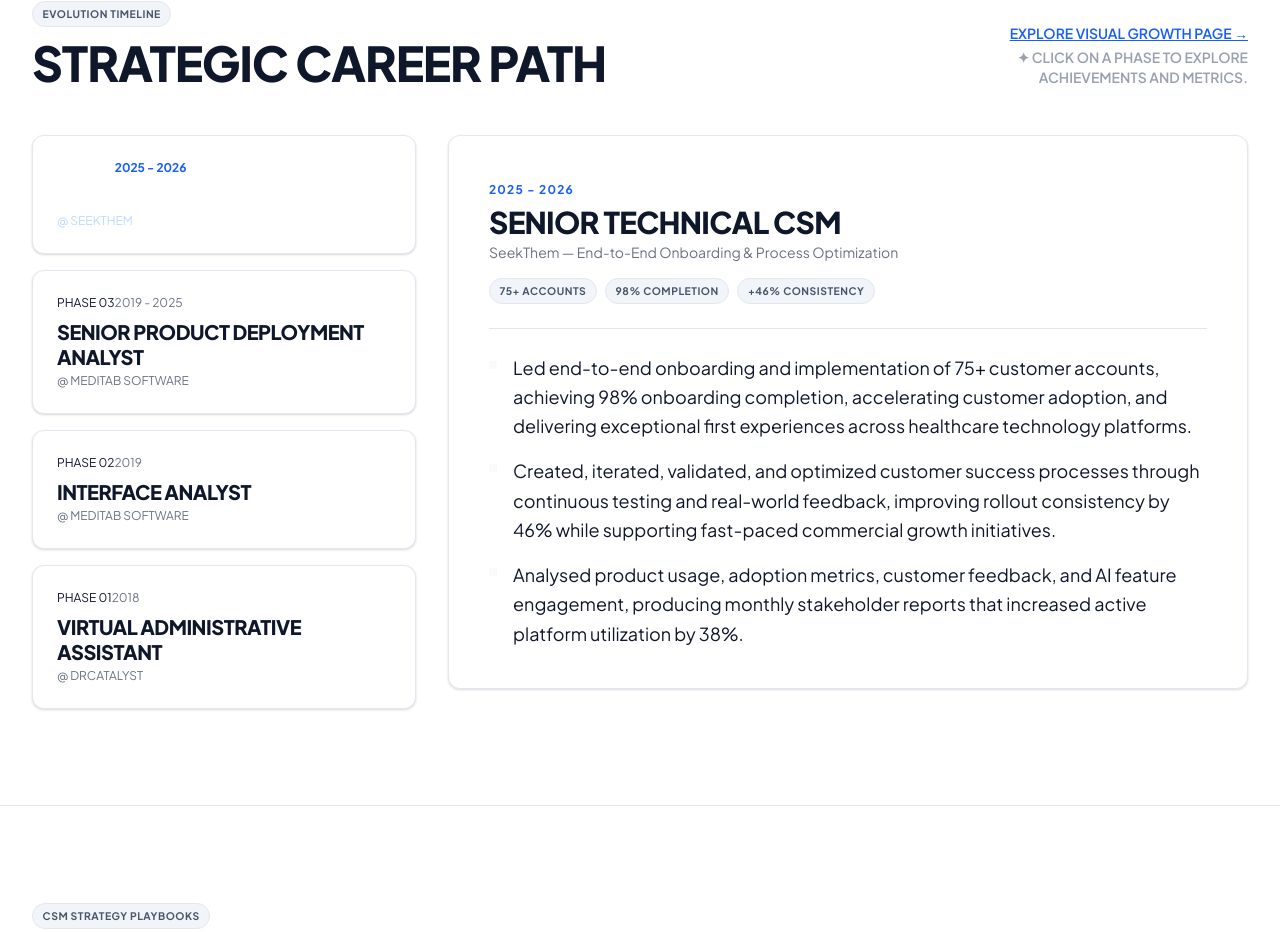
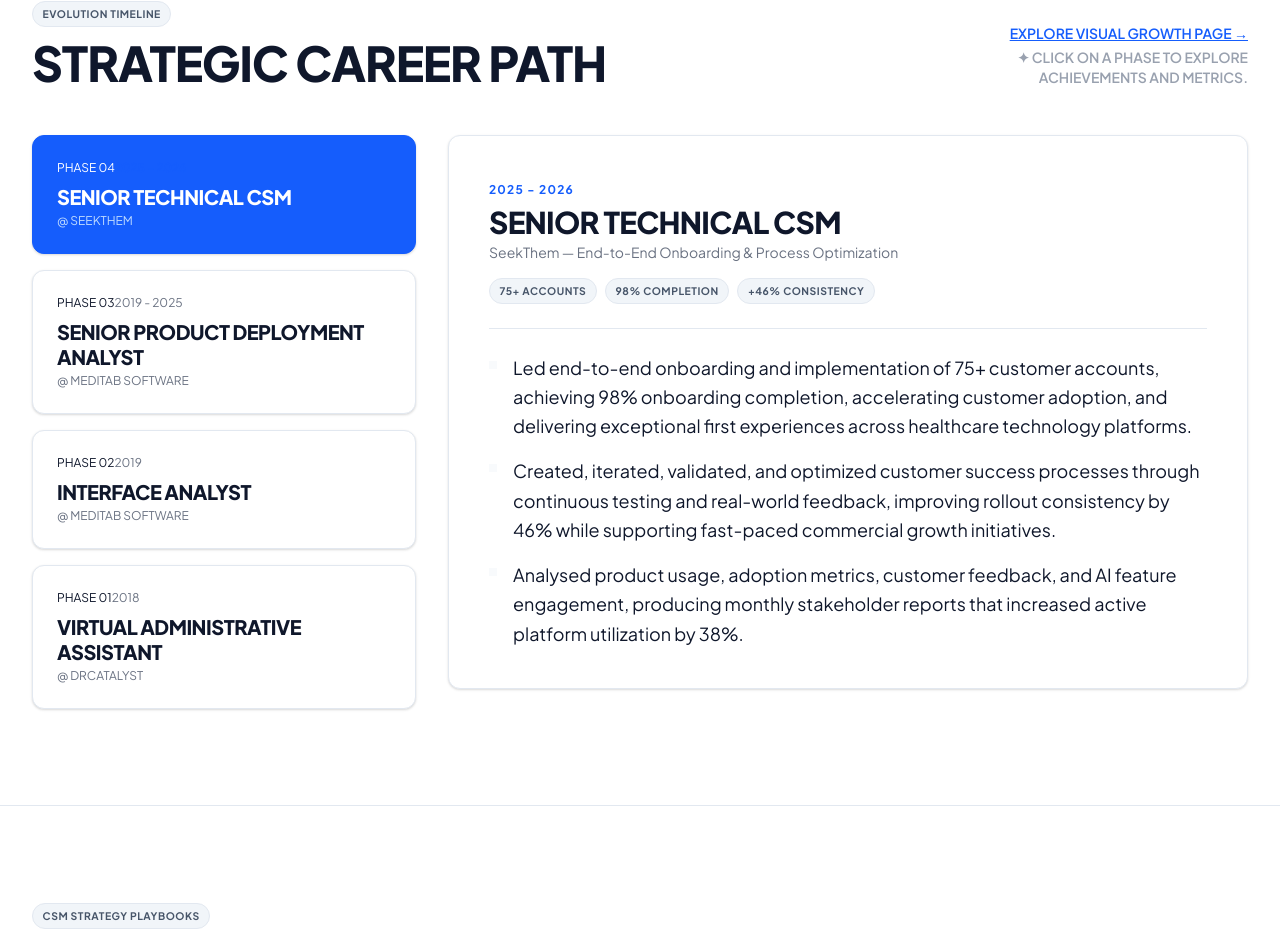
Before and after one commit to schristian9/CSM_Port, a Next.js app: page / in a window 1280 px wide. Shown: the part 2266-3198 px from the top of the page. Built offline with nearby package versions, Linux system fonts and the light colour scheme.

Commit message:
Fix CSS specificity for active timeline card

```diff
--- a/components/LifecycleTimeline.js
+++ b/components/LifecycleTimeline.js
@@ -78,8 +78,8 @@ export default function LifecycleTimeline() {
               onClick={() => setActiveStep(idx)}
               className={`pro-card text-left p-6 flex flex-col justify-between transition-all ${
                 activeStep === idx
-                  ? "bg-blue-600 text-white border-blue-600 shadow-md"
-                  : "bg-white text-slate-900 hover:bg-slate-50 border-slate-200"
+                  ? "!bg-blue-600 text-white !border-blue-600 shadow-md"
+                  : "text-slate-900 hover:!bg-slate-50"
               }`}
             >
               <div className="flex justify-between items-center mb-2 font-sans text-xs">
```
